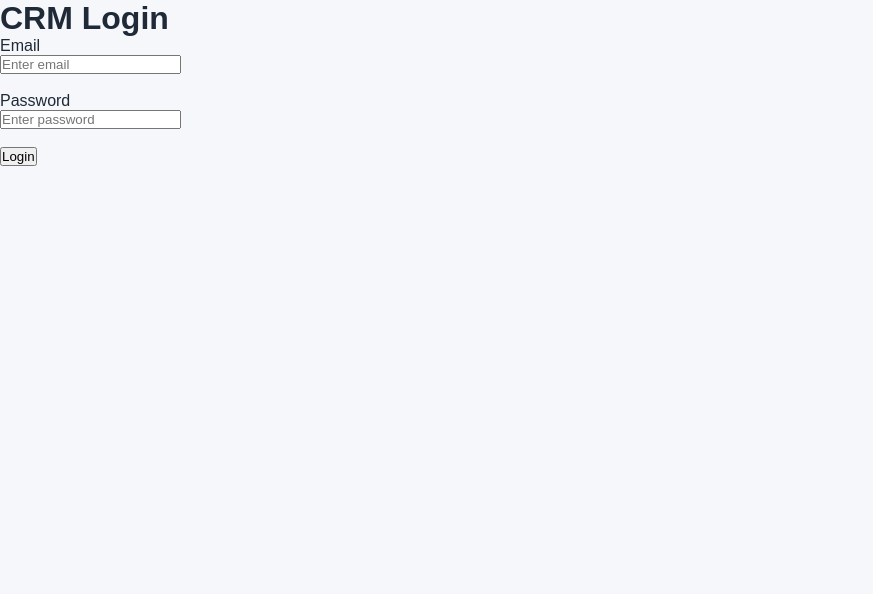
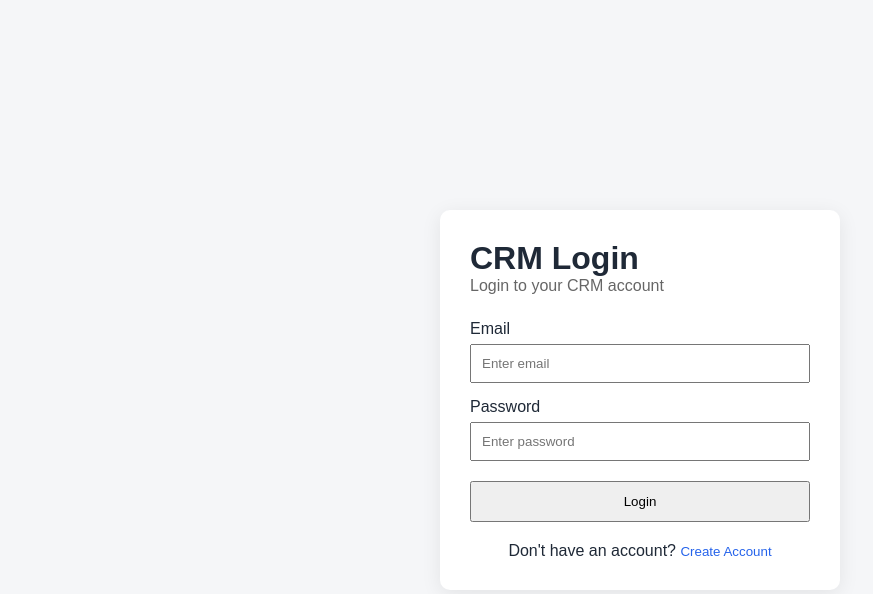
Before and after one commit to pandi26/simple-crm, a Next.js app in the folder client/: page /login in a window 1280 px wide. Shown: the top 594 px of the page, without its empty margins (0-873 px from the left). Built offline with nearby package versions, Linux system fonts and the light colour scheme.

Commit message:
Clean login and registration flow

```diff
--- a/client/src/app/login/page.js
+++ b/client/src/app/login/page.js
@@ -4,44 +4,59 @@ import { useState } from "react";
 import { useRouter } from "next/navigation";
 import axios from "axios";
 
+const API_URL = "http://localhost:5000/api";
+
 export default function LoginPage() {
   const router = useRouter();
 
-  const [email, setEmail] = useState("");
-  const [password, setPassword] = useState("");
+  const [formData, setFormData] = useState({
+    email: "",
+    password: "",
+  });
+
   const [message, setMessage] = useState("");
   const [loading, setLoading] = useState(false);
+
+  const handleChange = (e) => {
+    setFormData({
+      ...formData,
+      [e.target.name]: e.target.value,
+    });
+  };
 
   const handleLogin = async (e) => {
     e.preventDefault();
 
+    setMessage("");
+    setLoading(true);
+
     try {
-      setLoading(true);
-      setMessage("");
-
       const response = await axios.post(
-        "http://localhost:5000/api/auth/login",
-        {
-          email,
-          password,
-        }
+        `${API_URL}/auth/login`,
+        formData
       );
 
       console.log("LOGIN RESPONSE:", response.data);
 
-      // Save JWT
-      localStorage.setItem("token", response.data.token);
+      const token = response.data.token;
+
+      if (!token) {
+        throw new Error("Token not received");
+      }
+
+      // Save JWT token
+      localStorage.setItem("token", token);
 
       setMessage("Login successful!");
 
       // Redirect to dashboard
       router.replace("/dashboard");
-
     } catch (error) {
       console.error("LOGIN ERROR:", error);
 
       setMessage(
-        error.response?.data?.message || "Login failed"
+        error.response?.data?.message ||
+          "Login failed. Please check your email and password."
       );
     } finally {
       setLoading(false);
@@ -49,46 +64,128 @@ export default function LoginPage() {
   };
 
   return (
-    <div>
+    <main
+      style={{
+        minHeight: "100vh",
+        display: "flex",
+        justifyContent: "center",
+        alignItems: "center",
+        background: "#f5f6f8",
+      }}
+    >
+      <div
+        style={{
+          width: "400px",
+          background: "#fff",
+          padding: "30px",
+          borderRadius: "10px",
+          boxShadow: "0 4px 20px rgba(0, 0, 0, 0.08)",
+        }}
+      >
         <h1>CRM Login</h1>
 
+        <p
+          style={{
+            color: "#666",
+            marginBottom: "25px",
+          }}
+        >
+          Login to your CRM account
+        </p>
+
+        {message && (
+          <div
+            style={{
+              padding: "10px",
+              marginBottom: "15px",
+              borderRadius: "6px",
+              background: message.includes("successful")
+                ? "#dcfce7"
+                : "#fee2e2",
+              color: message.includes("successful")
+                ? "#166534"
+                : "#b91c1c",
+            }}
+          >
+            {message}
+          </div>
+        )}
+
         <form onSubmit={handleLogin}>
-        <div>
+          <div style={{ marginBottom: "15px" }}>
             <label>Email</label>
-          <br />
 
             <input
               type="email"
-            value={email}
-            onChange={(e) => setEmail(e.target.value)}
+              name="email"
+              value={formData.email}
+              onChange={handleChange}
               placeholder="Enter email"
               required
+              style={{
+                width: "100%",
+                padding: "10px",
+                marginTop: "6px",
+                boxSizing: "border-box",
+              }}
             />
           </div>
 
-        <br />
-
-        <div>
+          <div style={{ marginBottom: "20px" }}>
             <label>Password</label>
-          <br />
 
             <input
               type="password"
-            value={password}
-            onChange={(e) => setPassword(e.target.value)}
+              name="password"
+              value={formData.password}
+              onChange={handleChange}
               placeholder="Enter password"
               required
+              style={{
+                width: "100%",
+                padding: "10px",
+                marginTop: "6px",
+                boxSizing: "border-box",
+              }}
             />
           </div>
 
-        <br />
-
-        <button type="submit" disabled={loading}>
+          <button
+            type="submit"
+            disabled={loading}
+            style={{
+              width: "100%",
+              padding: "11px",
+              cursor: loading
+                ? "not-allowed"
+                : "pointer",
+            }}
+          >
             {loading ? "Logging in..." : "Login"}
           </button>
         </form>
 
-      {message && <p>{message}</p>}
+        <p
+          style={{
+            marginTop: "20px",
+            textAlign: "center",
+          }}
+        >
+          Don't have an account?{" "}
+          <button
+            type="button"
+            onClick={() => router.push("/register")}
+            style={{
+              border: "none",
+              background: "none",
+              color: "#2563eb",
+              cursor: "pointer",
+            }}
+          >
+            Create Account
+          </button>
+        </p>
       </div>
+    </main>
   );
 }
```
Lines whose indentation alone changed are shown as unchanged.
